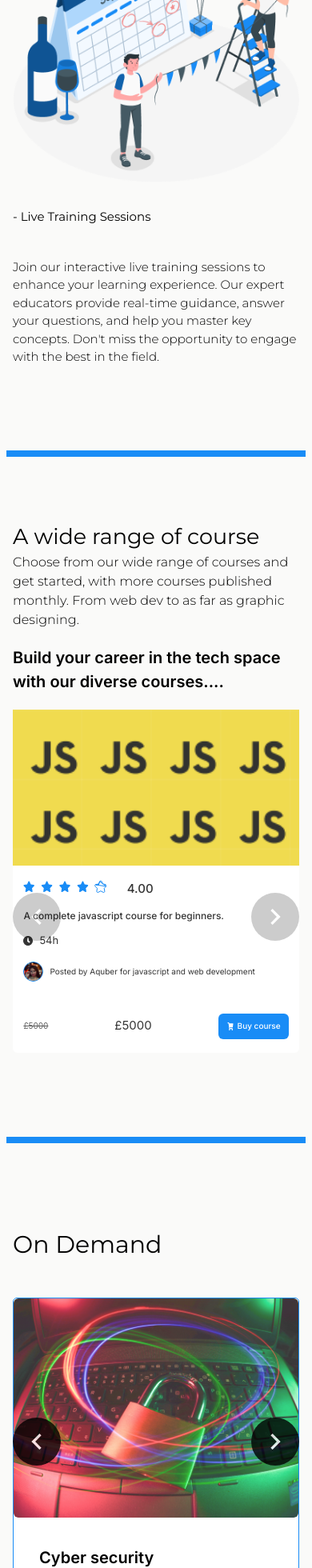
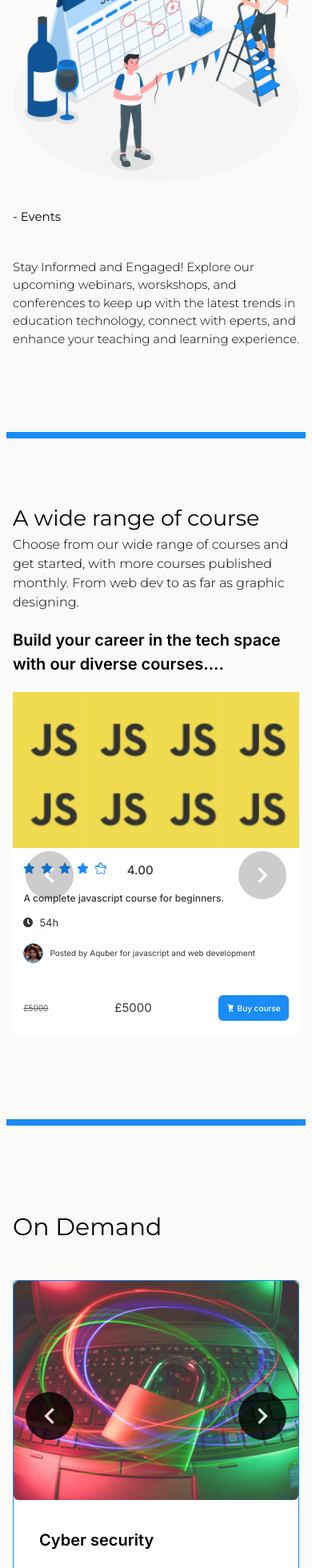
Before and after one commit to AChris-T/Aqubar, a React (Vite) app: page / in a window 390 px wide. Shown: the part 2713-4673 px from the top of the page at 80% size. Built offline with nearby package versions, Linux system fonts and the light colour scheme; a web font is replaced by a local one.

Commit message:
landingPAge

```diff
--- a/src/Components/LandingPageComponents/CourseCarousel.jsx
+++ b/src/Components/LandingPageComponents/CourseCarousel.jsx
@@ -348,8 +348,8 @@ const CourseCarousel = () => {
 
   </Swiper>
   <div className="flex justify-between ">
-       <button onClick={() => swiperRef.current?.slidePrev()} className="mt-[-200px] opacity-20 z-20 text-[40px] bg-black h-[60px] rounded-full text-[#fff] w-[60px] flex items-center justify-center"><MdKeyboardArrowLeft /></button>
-        <button onClick={() => swiperRef.current?.slideNext()} className="mt-[-200px] opacity-20 z-20 text-[40px] bg-black h-[60px] rounded-full text-[#fff] w-[60px] flex items-center justify-center"><MdOutlineKeyboardArrowRight /></button>
+       <button onClick={() => swiperRef.current?.slidePrev()} className="mt-[-230px] opacity-20 z-20 text-[40px] bg-black h-[60px] rounded-full text-[#fff] w-[60px] flex items-center justify-center ml-4"><MdKeyboardArrowLeft /></button>
+        <button onClick={() => swiperRef.current?.slideNext()} className="mt-[-230px] opacity-20 z-20 text-[40px] bg-black h-[60px] rounded-full text-[#fff] w-[60px] flex items-center justify-center mr-4"><MdOutlineKeyboardArrowRight /></button>
   </div>
 
 
--- a/src/Components/LandingPageComponents/DemandCarousel.jsx
+++ b/src/Components/LandingPageComponents/DemandCarousel.jsx
@@ -52,21 +52,25 @@ const DemandCarousel = () => {
         </SwiperSlide>
         <SwiperSlide className="flex flex-col bg-[#fff] rounded-md ">
         <div className=" w-full h-full rounded-[5px] border-[1px] border-[#198cf6]">
-            <img src={web} alt="cyberImage" className="w-full"/>
+           <div className="flex ites-center  justify-center rounded-md overflow-hidden">
+            <img src={web} alt="cyberImage" className="w-full transition-all opacity-80 hover:opacity-100 hover:scale-[1.05]"/>
+            </div>
             <h2 className="md:text-[25px] text-[20px]  font-semibold text-[#000] px-[32px] py-[35px] font-inter">Web development</h2>
         </div>
         </SwiperSlide>
         <SwiperSlide className="flex flex-col bg-[#fff] rounded-md ">
         <div className=" w-full h-full rounded-[5px] border-[1px] border-[#198cf6]">
-            <img src={ui} alt="cyberImage" className="w-full"/>
+        <div className="flex ites-center  justify-center rounded-md overflow-hidden">
+            <img src={ui} alt="cyberImage" className=" w-full transition-all opacity-80 hover:opacity-100 hover:scale-[1.05]"/>
+            </div>
             <h2 className="md:text-[23px] text-[20px] lg:text-[23px]  font-semibold text-[#000] px-[15px] py-[35px] font-inter">Product designing(ui/ux)</h2>
         </div>
         </SwiperSlide>
 
   </Swiper>
   <div className="flex justify-between ">
-       <button onClick={() => swiperRef.current?.slidePrev()} className="mt-[-250px] opacity-80 z-20 text-[40px] bg-black h-[60px] rounded-full text-[#fff] w-[60px] flex items-center justify-center"><MdKeyboardArrowLeft /></button>
-        <button onClick={() => swiperRef.current?.slideNext()} className="mt-[-250px] opacity-80 z-20 text-[40px] bg-black h-[60px] rounded-full text-[#fff] w-[60px] flex items-center justify-center"><MdOutlineKeyboardArrowRight /></button>
+       <button onClick={() => swiperRef.current?.slidePrev()} className="mt-[-260px] opacity-80 z-20 text-[40px] bg-black h-[60px] rounded-full text-[#fff] w-[60px] flex items-center justify-center ml-4"><MdKeyboardArrowLeft /></button>
+        <button onClick={() => swiperRef.current?.slideNext()} className="mt-[-260px] opacity-80 z-20 text-[40px] bg-black h-[60px] rounded-full text-[#fff] w-[60px] flex items-center justify-center mr-4"><MdOutlineKeyboardArrowRight /></button>
   </div>
 
     </>
--- a/src/Components/LandingPageComponents/Navbar.jsx
+++ b/src/Components/LandingPageComponents/Navbar.jsx
@@ -14,8 +14,8 @@ const Navbar = () => {
       </div>
       <div className=" flex justify-center items-center font-inter text-[20px] font-normal text-[#353535] md:gap-[31px] gap-2.5 ">
         <IoMenu onClick={open}  className=" text-[50px] md:hidden cursor-pointer"/>
-        <a href="/" className="hidden  md:block">Service</a>
-        <a href="/" className="hidden  md:block" >Teach on aqubar</a>
+        <a href="/" className="hidden  md:block hover:border-b-4 hover:border-[#198cf6]">Service</a>
+        <a href="/" className="hidden  md:block  hover:border-b-4 hover:border-[#198cf6]" >Teach on aqubar</a>
         <a href="/" className=" hidden  md:flex px-[18px] md:px-[28px]   justify-center items-center text-[15px] font-semibold h-[42px] rounded-[5px] border-2 border-[#198cf6] hover:bg-[#198cf6] hover:text-white">Login</a>
         <a href="/" className="hidden  md:flex w-[90px] md:w-[115px] md:px-[2px]  justify-center items-center text-[15px] font-semibold h-[42px] rounded-[5px] text-[#fff] border-2 bg-[#198cf6] border-[#198cf6] hover:bg-[#4d9de9] hover:border-[#63aaed]">Sign Up</a>
 
--- a/src/Components/LandingPageComponents/Services.jsx
+++ b/src/Components/LandingPageComponents/Services.jsx
@@ -51,14 +51,9 @@ const Services = () => {
                       <img src={service_2} alt="service" className="mt-8 w-full"/>
                   </div>
                   <div>
-                    <h2 className="lg:w-[752px] md:w-[500px] font-light text-[#000] text-[15px] md:text-[25px]  font-Montserrat"><p className="font-medium">- Live Training Sessions</p>
+                    <h2 className="lg:w-[752px] md:w-[500px] font-light text-[#000] text-[15px] md:text-[25px]  font-Montserrat"><p className="font-medium">- Events</p>
                       <p className="mt-10">
-                        Join our interactive live training
-                         sessions to enhance your learning experience.
-                          Our expert educators provide real-time guidance,
-                           answer your questions, and help you master key
-                           concepts. Don't miss the opportunity to engage
-                           with the best in the field.</p>
+                       Stay Informed and Engaged! Explore our upcoming webinars, worskshops, and conferences to keep up with the latest trends in education technology, connect with eperts, and enhance your teaching and learning experience.</p>
                     </h2>
                   </div>
 
```
